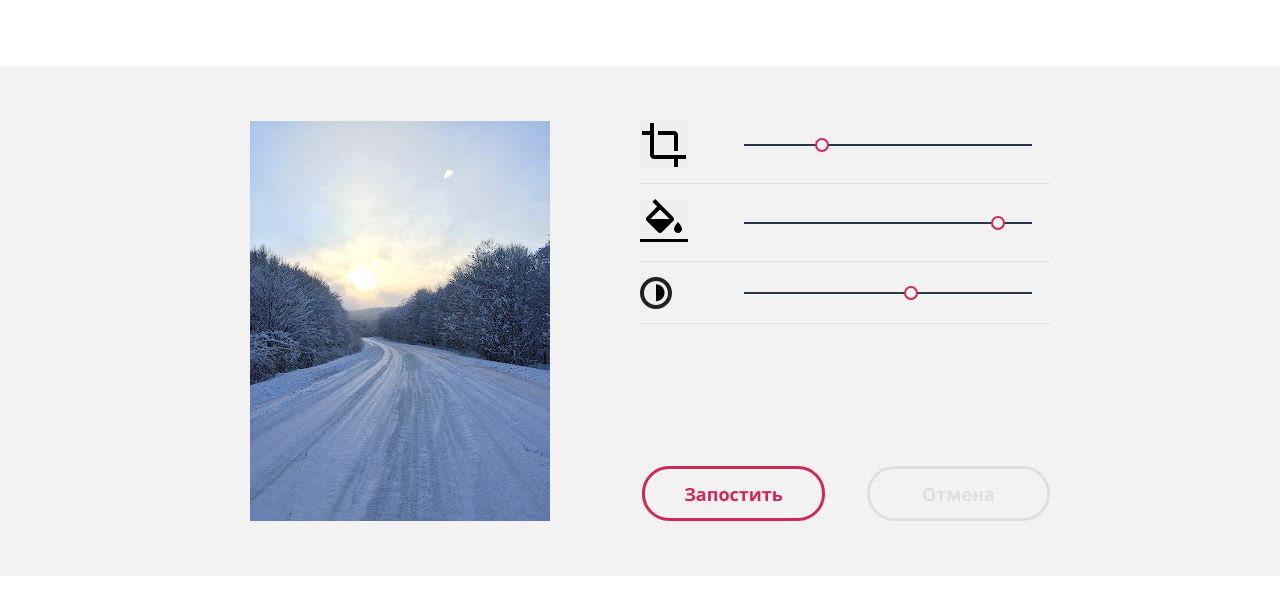
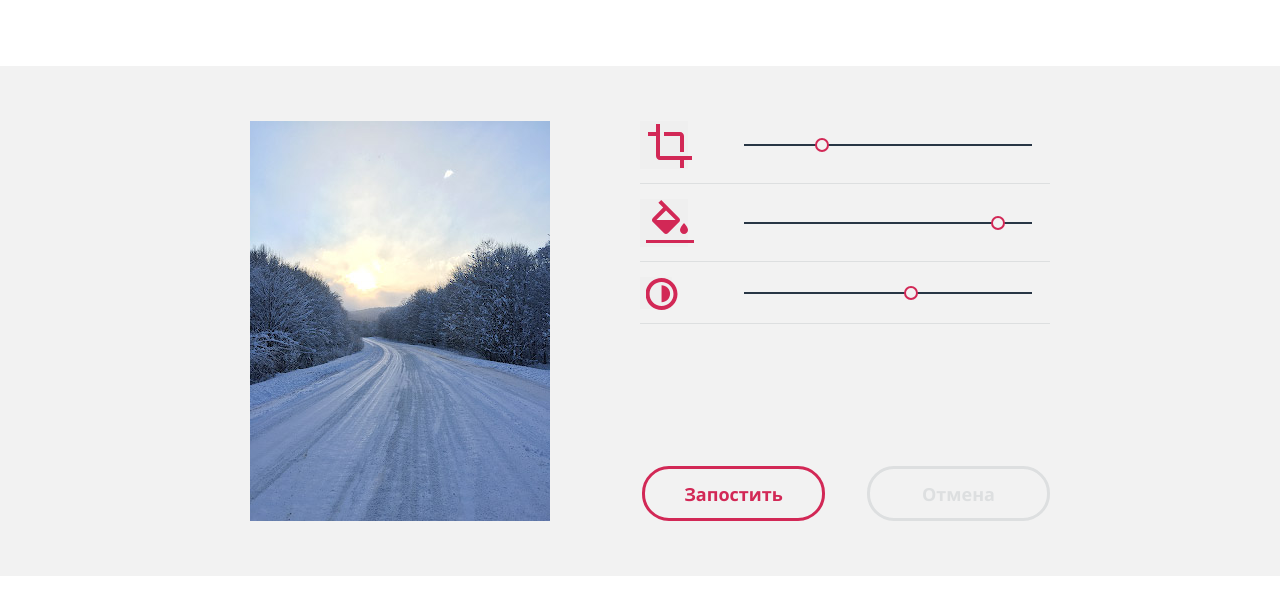
Before and after one commit to AlenaChestnaya/200224-pink, a plain HTML site: page source/photo.html in a window 1280 px wide. Shown: the part 2542-3156 px from the top of the page. Drawn offline with nearby package versions, Linux system fonts and the light colour scheme; files that its build step writes are made by us from their sources; files whose address does not match are found by name.

Commit message:
Добавила иконки в редактор фотографий

```diff
--- a/source/less/blocks/photo-editor.less
+++ b/source/less/blocks/photo-editor.less
@@ -14,21 +14,23 @@
   width: 48px;
   height: 48px;
   border: none;
-  background-repeat: no-repeat;
-  background-position: center;
-
-  &--crop {
-    background-image: url("../img/icon-editor-crop.svg");
-  }
 
   &--fill {
-    background-image: url("../img/icon-editor-fill.svg");
     margin-left: 34px;
     margin-right: 40px;
   }
 
-  &--contrast {
-    background-image: url("../img/icon-editor-contrast.svg");
+  svg {
+    fill: #b5b9be;
+  }
+
+  &:hover svg {
+    fill: #8d949b;
+  }
+
+  &--active svg,
+  &:active svg {
+    fill: @pink;
   }
 }
 
@@ -64,11 +66,21 @@
     width: 24px;
     height: 24px;
     margin: 0;
-    background-size: 100%;
+
+    svg {
+      width: 24px;
+      height: 24px;
+      fill: @pink;
+    }
 
     &--contrast {
       width: 16px;
       height: 16px;
+
+      svg {
+        width: 16px;
+        height: 16px;
+      }
     }
   }
 
@@ -92,9 +104,19 @@
     width: 48px;
     height: 48px;
 
+    svg {
+      width: 48px;
+      height: 48px;
+    }
+
     &--contrast {
       width: 32px;
       height: 32px;
+
+      svg {
+        width: 32px;
+        height: 32px;
+      }
     }
   }
 }
--- a/source/photo.html
+++ b/source/photo.html
@@ -24,6 +24,19 @@
       </symbol>
       <symbol id="icon-academy" viewBox="0 0 27 34">
         <path d="M13.62,0.017L13.472,0L0,1.412v24.661l13.472,8.017l13.43-7.99l0.042-0.026V1.412L13.62,0.017z M25.019,12.127L13.495,5.334 l-0.001-0.104L13.407,5.28l-0.088-0.056v0.109L1.925,12.118V3.147l11.547-1.212l11.547,1.212V12.127z M13.405,6.787L24.923,13.5 l-4.479,2.64l-7.093-4.221l-0.013,1.415l5.904,3.513l-0.86,0.507l-5.031-2.992l-0.013,1.415l3.827,2.275l-0.782,0.523l-3.032-1.787 l-0.013,1.413l1.852,1.091l-1.8,1.081L2.034,13.622L13.405,6.787z M1.925,15.127l11.411,6.791l0.015,1.044l-7.941-4.728L5.395,19.65 l7.979,4.796l0.017,1.076l-7.972-4.741l-0.013,1.415l8.021,4.821l0.045,0.026l8.143-4.872v-1.268l-0.011-0.148v-3.761l3.415-2.036 v10.02L13.472,31.85L1.925,24.979V15.127z"/>
+      </symbol>
+      <symbol id="editor-crop" viewBox="0 0 48 48">
+        <path fill="none" d="M0,0h48v48H0V0z"/>
+        <path d="M34,30h4V14c0-2.21-1.79-4-4-4H18v4h16V30z M14,34V2h-4v8H2v4h8v20c0,2.21,1.79,4,4,4h20v8h4v-8h8v-4H14z"/>
+      </symbol>
+      <symbol id="editor-fill" viewBox="0 0 48 48">
+        <path fill="none" d="M0,0h48v48H0V0z"/>
+        <path d="M33.12,17.88L15.24,0l-2.83,2.83l4.76,4.76L6.88,17.88c-1.17,1.17-1.17,3.07,0,4.24l11,11C18.46,33.71,19.23,34,20,34 s1.54-0.29,2.12-0.88l11-11C34.29,20.95,34.29,19.05,33.12,17.88z M10.41,20L20,10.42L29.59,20H10.41z M38,23c0,0-4,4.33-4,7 c0,2.21,1.79,4,4,4s4-1.79,4-4C42,27.33,38,23,38,23z"/>
+        <rect y="40" width="48" height="3"/>
+      </symbol>
+      <symbol id="editor-contrast" viewBox="-35 -8 32 32">
+        <path d="M-19.462-3.96c6.595,0,11.96,5.365,11.96,11.96s-5.365,11.96-11.96,11.96S-31.422,14.595-31.422,8 S-26.057-3.96-19.462-3.96 M-19.462-7.96c-8.814,0-15.96,7.145-15.96,15.96c0,8.813,7.146,15.96,15.96,15.96S-3.502,16.813-3.502,8 C-3.502-0.815-10.648-7.96-19.462-7.96L-19.462-7.96z"/>
+        <path d="M-19.462,16.331c4.706,0,8.52-3.813,8.52-8.52c0-4.705-3.813-8.519-8.52-8.519"/>
       </symbol>
     </svg>
 
@@ -189,19 +202,31 @@
           <div class="post__container">
             <ul class="post__editor photo-editor">
               <li class="photo-editor__item photo-editor__item--active">
-                <button class="photo-editor__icon photo-editor__icon--crop photo-editor__icon--active" type="button" title="Обрезать"></button>
+                <button class="photo-editor__icon photo-editor__icon--crop photo-editor__icon--active" type="button" title="Обрезать">
+                  <svg width="48" height="48">
+                    <use xlink:href="#editor-crop"></use>
+                  </svg>
+                </button>
                 <div class="photo-editor__range-controls photo-editor__range-controls--active range-controls range-controls--active">
                   <span class="range-controls__bar range-controls__bar--crop"></span>
                 </div>
               </li>
               <li class="photo-editor__item">
-                <button class="photo-editor__icon photo-editor__icon--fill" type="button" title="Заливка"></button>
+                <button class="photo-editor__icon photo-editor__icon--fill" type="button" title="Заливка">
+                  <svg width="48" height="48">
+                    <use xlink:href="#editor-fill"></use>
+                  </svg>
+                </button>
                 <div class="photo-editor__range-controls range-controls">
                   <span class="range-controls__bar range-controls__bar--fill"></span>
                 </div>
               </li>
               <li class="photo-editor__item">
-                <button class="photo-editor__icon photo-editor__icon--contrast" type="button" title="Контраст"></button>
+                <button class="photo-editor__icon photo-editor__icon--contrast" type="button" title="Контраст">
+                  <svg width="32" height="32">
+                    <use xlink:href="#editor-contrast"></use>
+                  </svg>
+                </button>
                 <div class="photo-editor__range-controls range-controls">
                   <span class="range-controls__bar range-controls__bar--contrast"></span>
                 </div>
```
